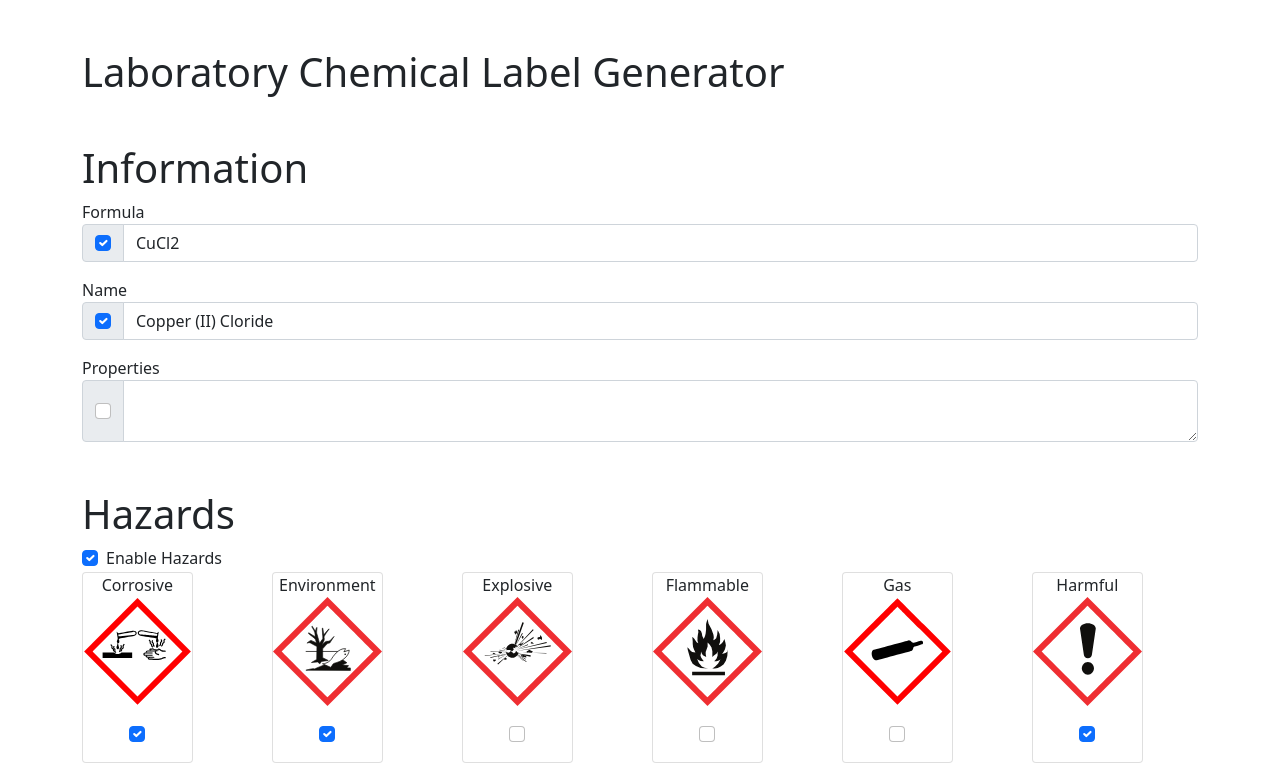
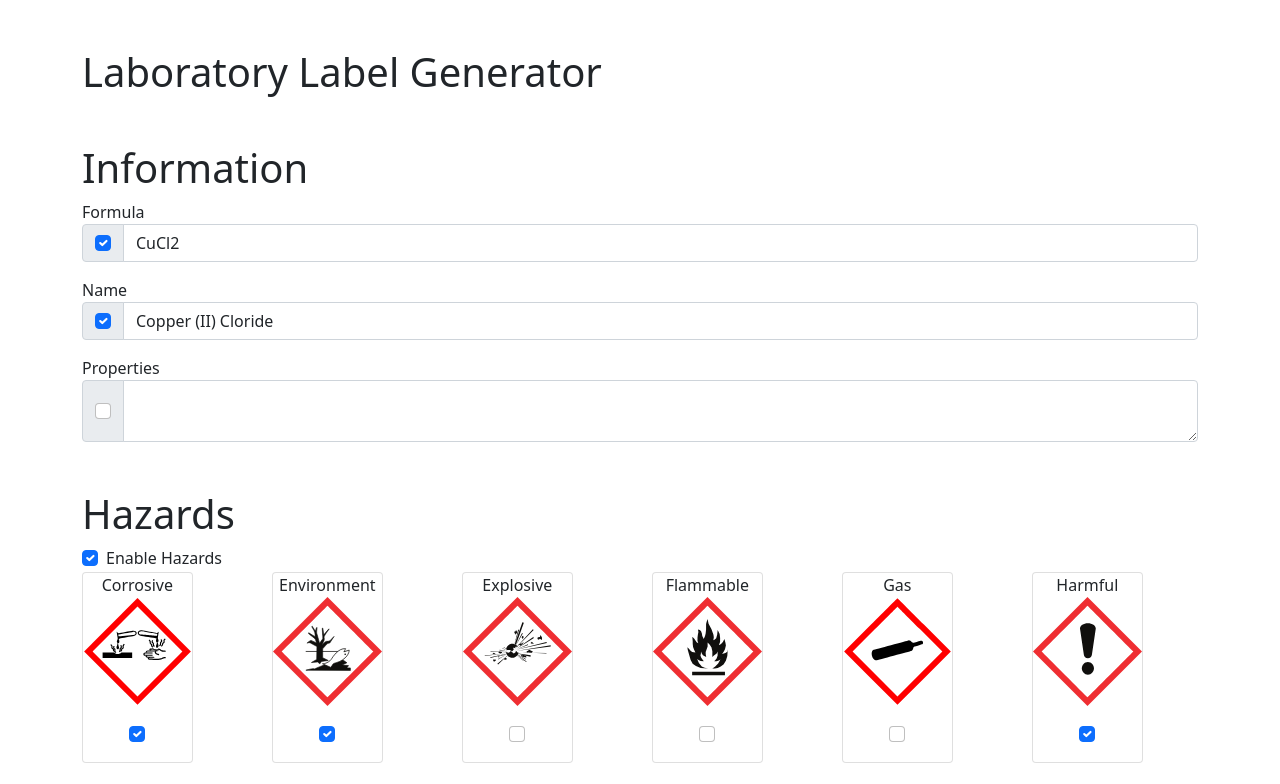
Before and after one commit to riera90/lab-label-generator, a plain HTML site: page index.html in a window 1280 px wide. Shown: the top 784 px of the page. Drawn offline with Linux system fonts and the light colour scheme.

Commit message:
remove chem from title

```diff
--- a/index.html
+++ b/index.html
@@ -14,7 +14,7 @@
         <section id="main-content">
             <div class="container">
 
-                <div class="h1 mt-5">Laboratory Chemical Label Generator</div>
+                <div class="h1 mt-5">Laboratory Label Generator</div>
 
                 <div class="h1 mt-5">Information</div>
 
```
